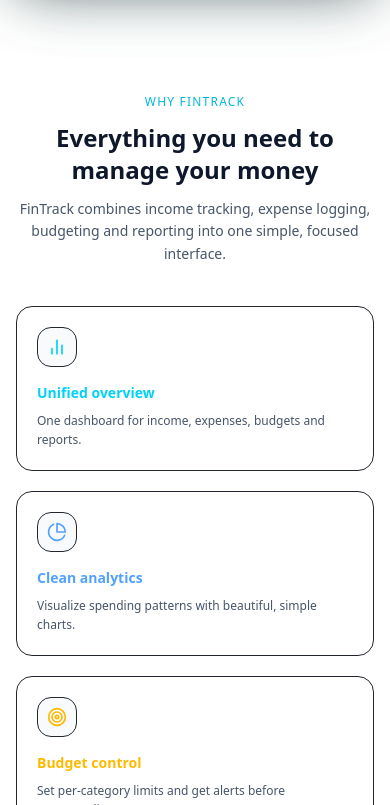
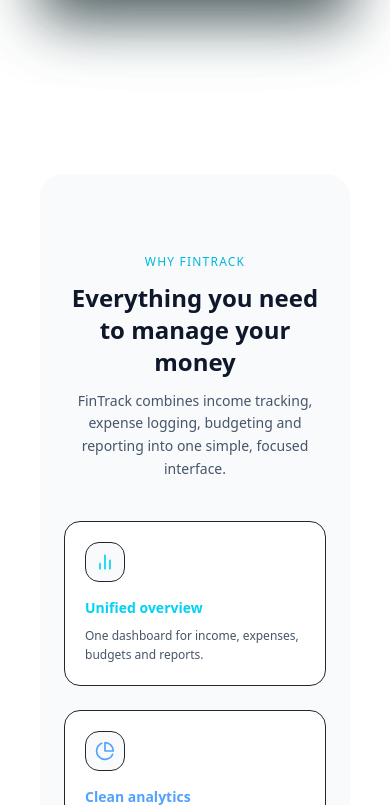
Before and after one commit to patel192/Expense-Manager-Frontend, a React (Vite) app: page / in a window 390 px wide. Shown: the part 1219-2024 px from the top of the page. Built offline with nearby package versions, Linux system fonts and the light colour scheme.

Commit message:
feat: enhance layout and styling of Content component for improved responsiveness and visual appeal

```diff
--- a/src/components/Common/Content.jsx
+++ b/src/components/Common/Content.jsx
@@ -355,12 +355,21 @@ const featureSections = [
 ══════════════════════════════════════════ */
 export const Content = () => {
   return (
-    <div className="min-h-[calc(100vh-80px)] pb-20 space-y-32">
+    <div
+      className="
+min-h-[calc(100vh-80px)]
+pb-24
+space-y-32
+max-w-7xl
+mx-auto
+px-6
+"
+    >
       {/* ═══════════ HERO ═══════════ */}
 
       <section
         id="home"
-        className="grid grid-cols-1 lg:grid-cols-2 gap-12 lg:gap-16 items-center pt-16 md:pt-12"
+        className="grid grid-cols-1 lg:grid-cols-2 gap-12 lg:gap-16 items-center pt-24 md:pt-20 pb-12"
       >
         {/* Left: text */}
         <motion.div
@@ -409,7 +418,7 @@ tracking-tight "
             <a
               href="#features"
               className="w-full sm:w-auto px-7 py-3.5 rounded-xl border border-[var(--border)] bg-[var(--surface-secondary)]
-                         text-[var(--text)] font-medium hover:bg-white/10 hover:border-[var(--border)]
+                         text-[var(--text)] font-medium hover:bg-[var(--surface-tertiary)] hover:border-[var(--border)]
                          transition-all duration-200 flex items-center justify-center gap-2"
             >
               Explore Features
@@ -459,7 +468,16 @@ tracking-tight "
       </section>
 
       {/* ═══════════ FEATURES ═══════════ */}
-      <section id="features" className="space-y-10">
+      <section
+id="features"
+className="
+space-y-10
+py-20
+bg-[var(--surface-secondary)]
+rounded-3xl
+px-6
+"
+>
         <motion.div
           variants={fadeUp}
           initial="hidden"
@@ -480,7 +498,7 @@ tracking-tight "
           </p>
         </motion.div>
 
-        <div className="grid grid-cols-1 sm:grid-cols-2 lg:grid-cols-4 gap-5">
+        <div className="grid grid-cols-1 sm:grid-cols-2 lg:grid-cols-4 gap-6">
           {features.map((f, i) => (
             <motion.div
               key={i}
@@ -657,7 +675,13 @@ transition
         whileInView="visible"
         viewport={{ once: true }}
         transition={{ duration: 0.5 }}
-        className="relative overflow-hidden rounded-3xl bg-[var(--surface-primary)]
+        className="relative overflow-hidden rounded-3xl
+bg-[var(--surface-primary)]
+border
+border-[var(--border)]
+shadow-xl
+hover:shadow-2xl
+transition
                    border border-[var(--border)] p-8 md:p-12 text-center"
       >
         {/* Glow orbs */}
```
